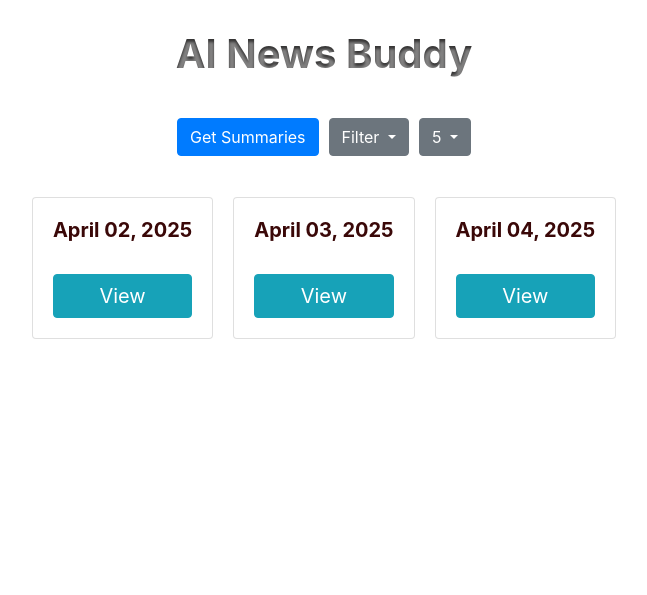
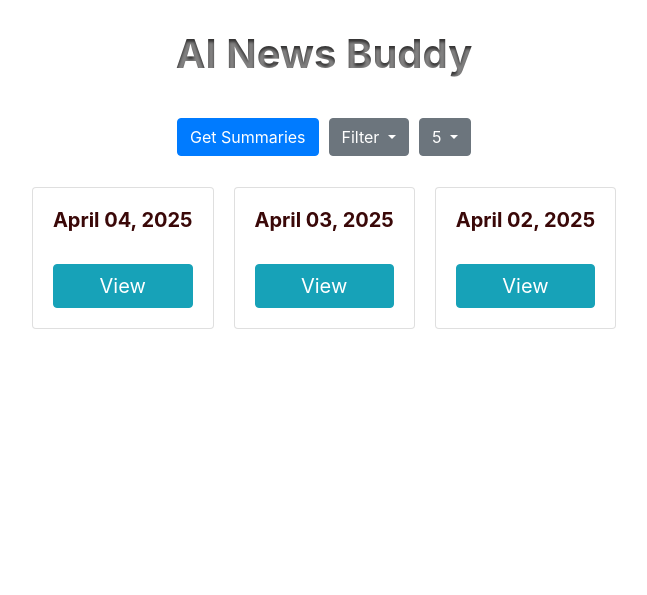
Before and after one commit to themilnera/AI-News-Buddy, a Flask app: page / in a window 1280 px wide. Shown: the part 56-651 px from the top of the page, without its empty margins (316-963 px from the left). Run offline with Flask 3, Linux system fonts and the light colour scheme; a user stored in the database is signed in; some libraries are stand-ins or nearby versions.

Commit message:
final changes.

```diff
--- a/website/static/styles.css
+++ b/website/static/styles.css
@@ -79,13 +79,14 @@
 }
 
 .card-container{
-    margin-top: 25px;
+    margin-top: 15px;
     display: flex;
-    flex-flow: row-reverse wrap;
+    flex-flow: row wrap;
     justify-content: center;
-    max-width: 80%;
+    max-width: 100%;
     min-width: 80%;
-    gap: 20px;
+    column-gap: 20px;
+
 }
 
 .card-text h3{
```
Also changed, not shown: website/ai_requests.py (+4 -3 lines), instance/database.db.
